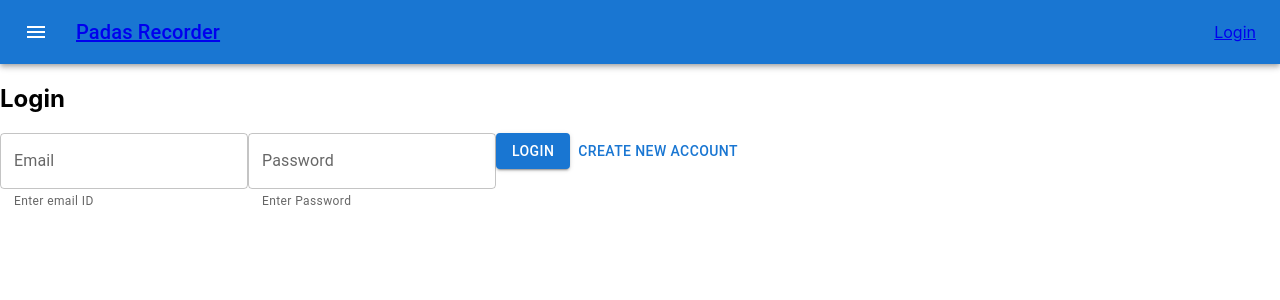
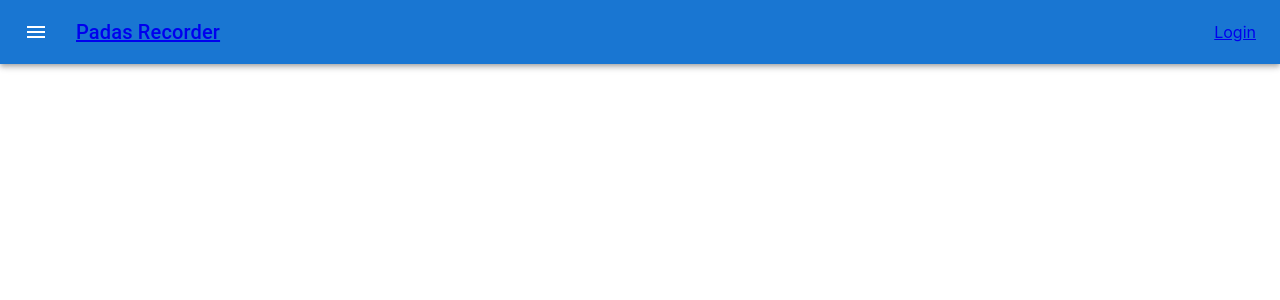
Before and after one commit to selinaarokiaswamy-GSLAB/PadasSampleRecorder, a React (Create React App) app: page /auth in a window 1280 px wide. Shown: the top 300 px of the page. Built offline with nearby package versions, Linux system fonts and the light colour scheme.

Commit message:
Removed Heroku authentication for running app on local

```diff
--- a/src/App.js
+++ b/src/App.js
@@ -15,12 +15,13 @@ function App() {
 			<Layout />
 			<Routes>
 				<Route exact path='/' element={<HomePage />}/>
-				{!authCtx.isLoggedIn && (
+				<Route path='/record' element={<RecordPage />}/>
+				{/* {!authCtx.isLoggedIn && (
 					<Route path='/auth' element={<AuthPage />}/>
 				)}
 				{authCtx.isLoggedIn && (
 					<Route path='/record' element={<RecordPage />}/>
-				)}
+				)} */}
 			</Routes>
 		</BrowserRouter>
 	);
```
